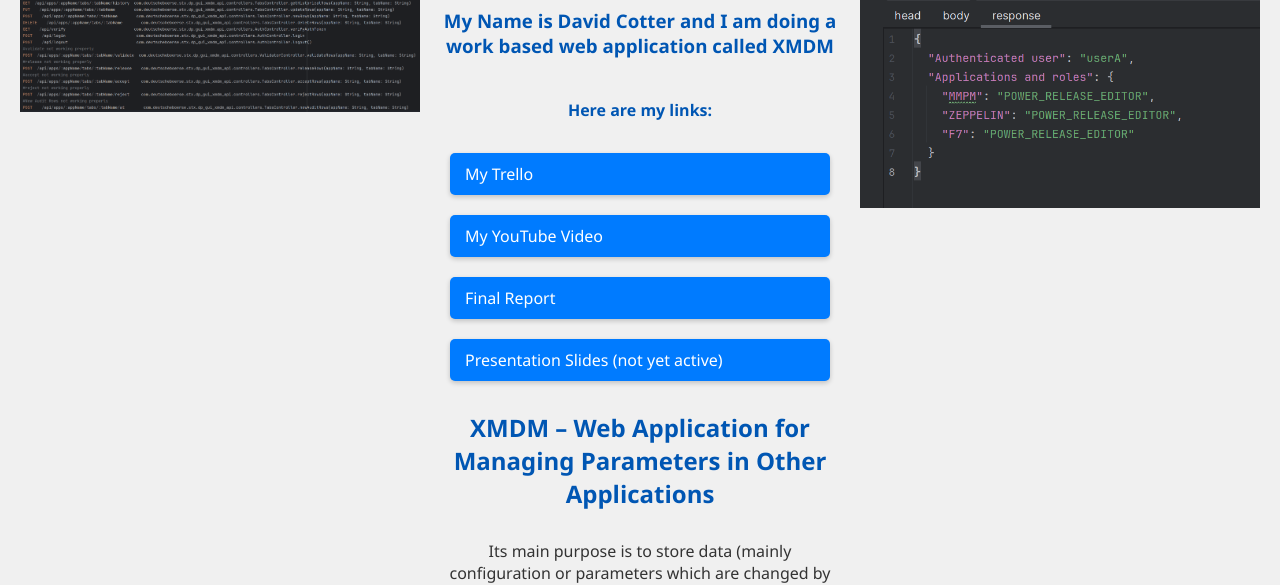
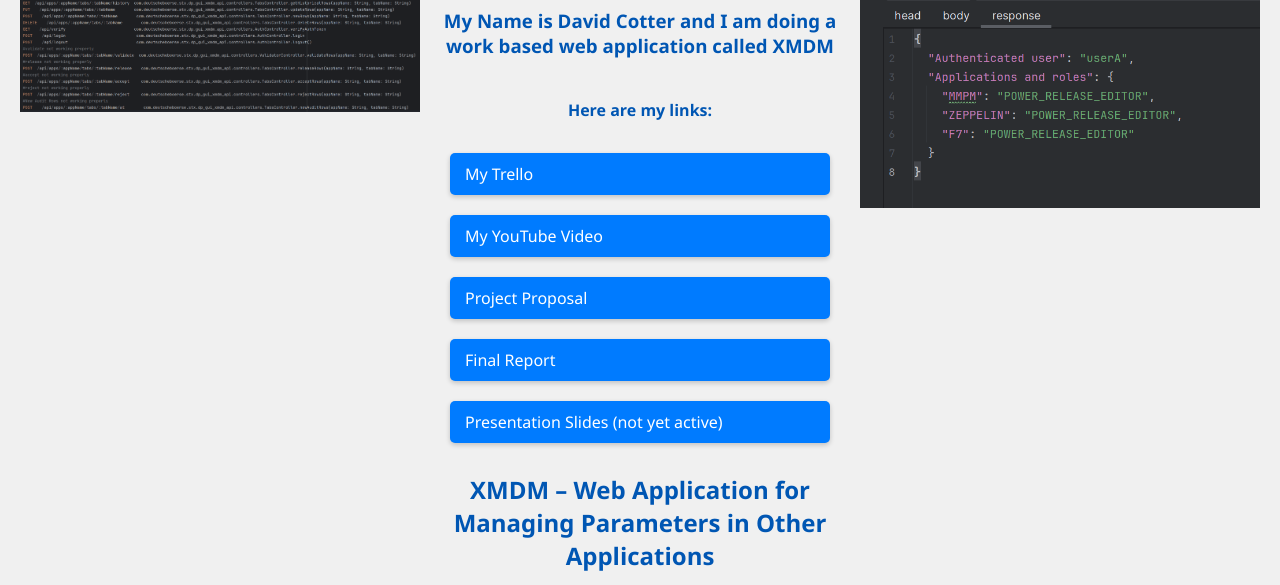
Before and after one commit to Dcot95/Dcot95.github.io, a plain HTML site: page index.html in a window 1280 px wide. Shown: the part 221-806 px from the top of the page. Drawn offline with Linux system fonts and the light colour scheme.

Commit message:
added proposal document

```diff
--- a/index.html
+++ b/index.html
@@ -122,6 +122,7 @@ img {
     <h4>Here are my links:</h4>
     <a href="https://trello.com/invite/b/t5xAN0vi/ATTIda042a8b5c9771267d41a1b0043a58cb9F3656AA/final-project-v2" target="_blank">My Trello</a>
     <a href="https://youtu.be/aZ_NeKK9UJI" target="_blank">My YouTube Video</a>
+    <a href="https://drive.google.com/file/d/1b40V5lH22XGgpw7-4PzFBPD_J45I9I46/view?usp=sharing" target="_blank">Project Proposal</a>
     <a href="https://drive.google.com/file/d/1XdHW1PF-qtMx-BP4YcKcJhGsvNipXvqo/view?usp=sharing" target="_blank">Final Report</a>
     <a href="" target="_blank">Presentation Slides (not yet active)</a>
     <h2>XMDM – Web Application for Managing Parameters in Other Applications</h2>
```
